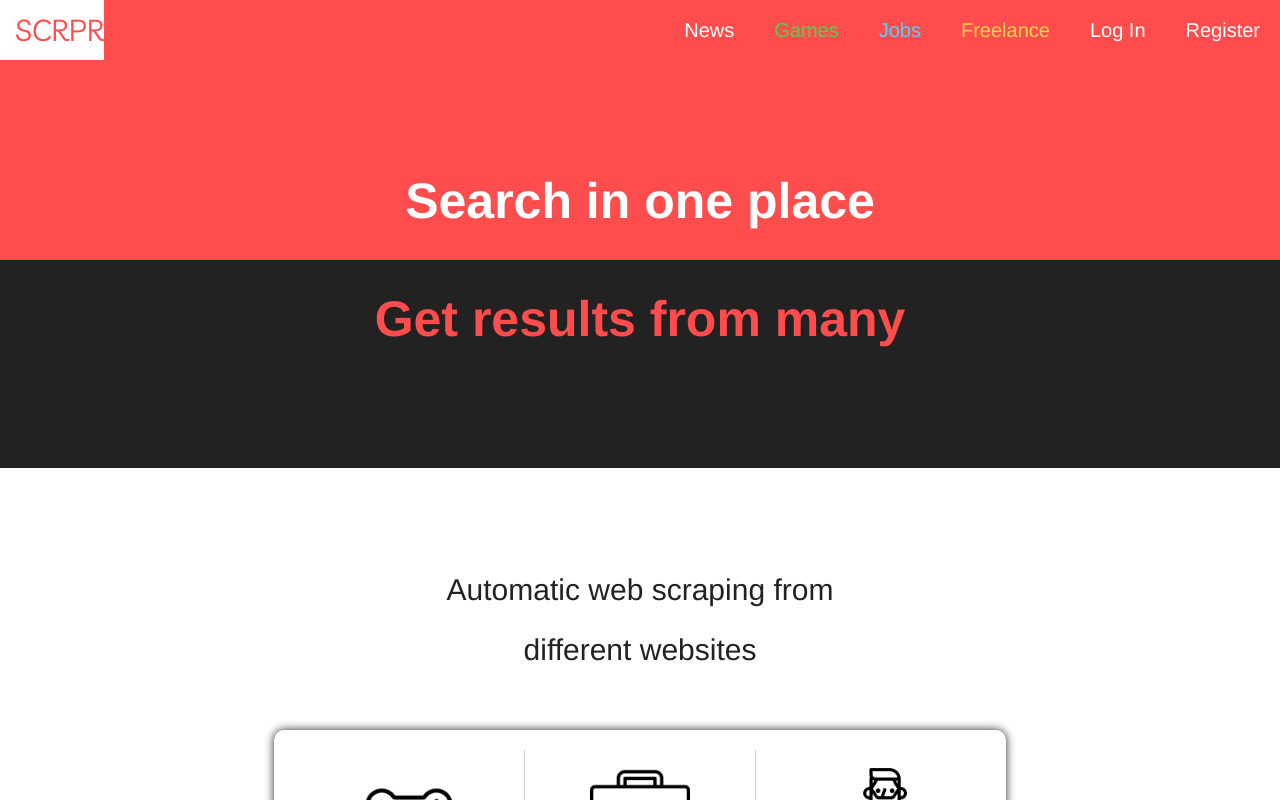
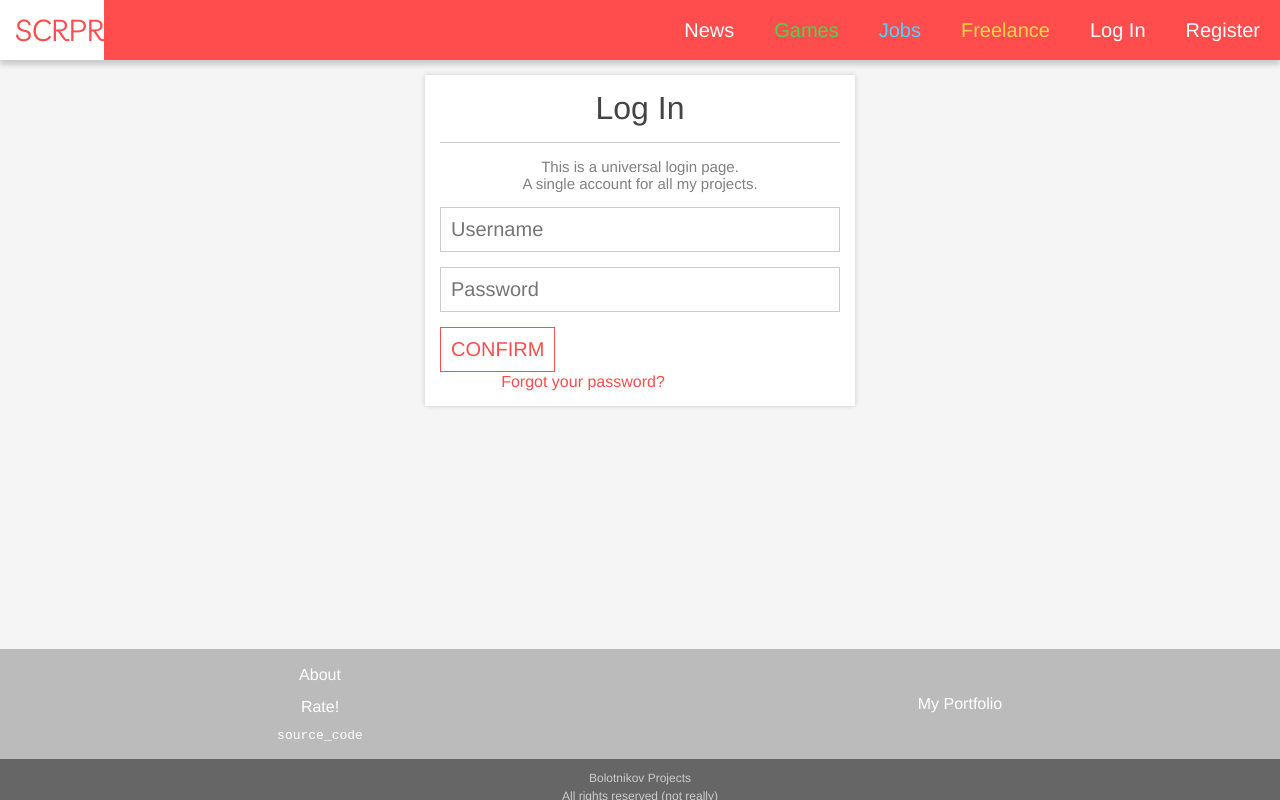
Before and after one commit to IgorBolotnikov/SCRPR-PWA, a React (Create React App) app: page /auth/login in a window 1280 px wide. Shown: the top 800 px of the page. Built offline with nearby package versions, Linux system fonts and the light colour scheme; the HTML template or start-up script is replaced by a standard one.

Commit message:
Add Login Page (No Fetching for now)

```diff
--- a/package.json
+++ b/package.json
@@ -19,7 +19,7 @@
     "typescript": "^3.7.5"
   },
   "scripts": {
-    "start": "node server.js",
+    "start": "react-scripts start",
     "build": "react-scripts build",
     "test": "react-scripts test",
     "eject": "react-scripts eject"
--- a/src/App.js
+++ b/src/App.js
@@ -13,6 +13,7 @@ import AboutPage from './pages/aboutPage';
 import RatePage from './pages/ratePage';
 import JobsPage from './pages/jobsPage';
 import GamesPage from './pages/gamesPage';
+import LoginPage from './pages/loginPage';
 // Components
 import Navbar from './components/navbar';
 import Footer from './components/footer';
@@ -51,7 +52,7 @@ function App() {
             <IndexPage />
           </Route>
           <Route path="/auth/login">
-            <IndexPage />
+            <LoginPage />
           </Route>
           <Route path="/auth/register">
             <IndexPage />
--- a/src/components/footer.js
+++ b/src/components/footer.js
@@ -10,7 +10,7 @@ export default function Footer(props) {
         <li><a className="footer_list_item source_code" rel="noopener noreferrer" href="https://github.com/IgorBolotnikov/SCRPR" target="_blank">source_code</a></li>
       </ul>
       <ul className="footer_list">
-        <li><a className="footer_list_item" rel="noopener noreferrer" href="https://igorbolotnikov.herokuapp.com">My Portfolio</a></li>
+        <li><a className="footer_list_item" rel="noopener noreferrer" href="https://igorbolotnikov.com">My Portfolio</a></li>
       </ul>
       <div className="footer_lower">
         <p>Bolotnikov Projects</p>
--- /dev/null
+++ b/src/pages/loginPage.js
@@ -0,0 +1,61 @@
+import React, { useState } from 'react';
+
+export default function LoginPage(props) {
+  let [username, setUsername] = useState({value: ""});
+  let [password, setPassword] = useState({value: ""});
+
+  function handleUsernameChange(event) {
+    setUsername({value: event.target.value});
+  }
+
+  function handlePasswordChange(event) {
+    setPassword({value: event.target.value});
+  }
+
+  function handleSubmit(event) {
+    event.preventDefault();
+    console.log(username.value, password.value);
+  }
+
+  return (
+    <div className="auth_container window">
+      <h1 className="auth_header">Log In</h1>
+      <p className="auth_note">
+        This is a universal login page.
+        <br/>
+        A single account for all my projects.
+      </p>
+      <form className="auth_form" method="POST" onSubmit={handleSubmit}>
+        <input
+          type="text"
+          name="username"
+          className="auth_field field"
+          placeholder="Username"
+          required id="id_username"
+          onChange={handleUsernameChange}
+          value={username.value}
+        />
+        <input
+          type="password"
+          name="password"
+          className="auth_field field"
+          placeholder="Password"
+          required id="id_password"
+          onChange={handlePasswordChange}
+          value={password.value}
+        />
+        <input
+          className="auth_button big_button"
+          type="submit"
+          value="CONFIRM"
+        />
+        <a
+          className="login_redirect auth_link"
+          href="/auth/reset_password"
+        >
+          Forgot your password?
+        </a>
+      </form>
+    </div>
+  );
+}
```
